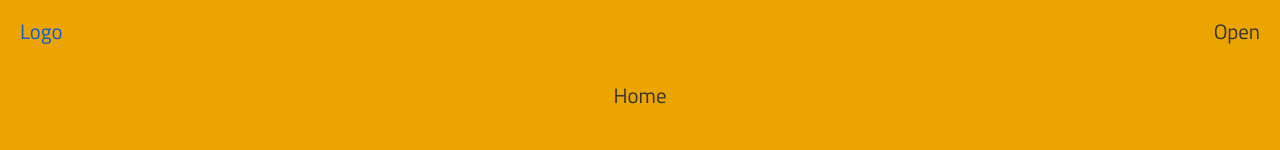
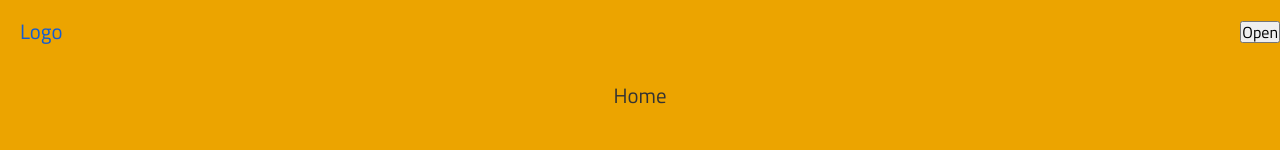
Before and after one commit to jobo90/holy-grail-flex, a React (Create React App) app: page / in a window 1280 px wide. Shown: the top 150 px of the page. Built offline with nearby package versions, Linux system fonts and the light colour scheme.

Commit message:
Adding button

```diff
--- a/src/components/Nav.tsx
+++ b/src/components/Nav.tsx
@@ -3,6 +3,10 @@ import React from 'react';
 import { NavContainer } from './styles';
 
 export interface NavProps {}
+
+function handleClick(event: React.MouseEvent<HTMLButtonElement, MouseEvent>) {
+  console.log('Clicked!')
+}
 
 const Nav: React.FC<NavProps> = () => {
   return (
@@ -24,7 +28,7 @@ const Nav: React.FC<NavProps> = () => {
           <a href="/#">Contact</a>
         </li>
         <li className="toggle">
-          <a href="/#">Open</a>
+          <button onClick={handleClick}>Open</button>
         </li>
       </ul>
     </NavContainer>
```
